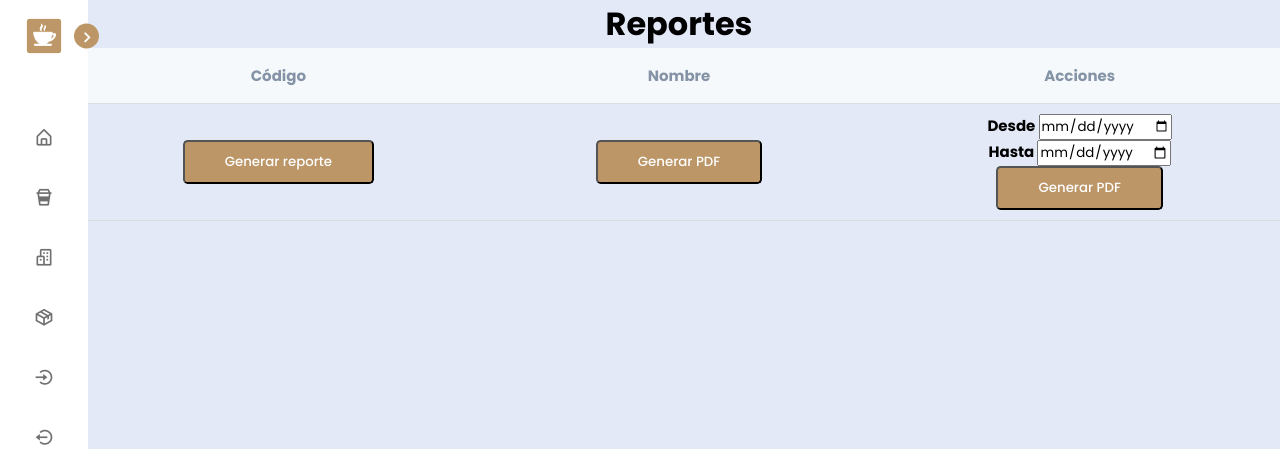
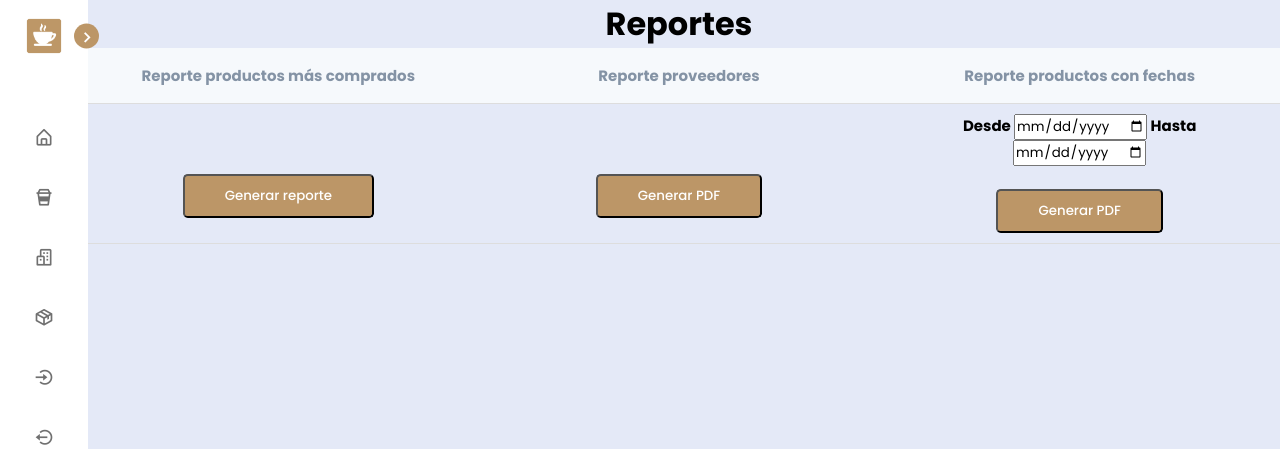
Before and after one commit to LMGP2002/ProyectoSistemaInventario, a PHP site: page /reporte.php in a window 1280 px wide. Shown: the top 449 px of the page. Run offline with PHP 8.4, Linux system fonts and the light colour scheme; a user stored in the database is signed in; data comes from the database, SQL or seed files in the repository; lists and menus that the app fills with data are empty; some libraries are stand-ins or nearby versions.

Commit message:
reportes

```diff
--- a/vista/php/reporte.php
+++ b/vista/php/reporte.php
@@ -10,9 +10,9 @@ include("layout/header.php");
     <table class="table" data-dark>
                     <thead>
                         <tr>
-                            <th>Código</th>
-                            <th>Nombre</th>
-                            <th>Acciones</th>
+                            <th>Reporte productos más comprados</th>
+                            <th>Reporte proveedores</th>
+                            <th>Reporte productos con fechas</th>
                         </tr>
                     </thead>
 
@@ -20,11 +20,16 @@ include("layout/header.php");
                     <tr>
                             <th>
                                 <form action="ReporteGrafica.php"  method="POST" target="_blank">
+                                <br>
+                                <br>
+
                                     <input type="submit" value="Generar reporte" class="btn btn-danger mt-5 mr-5 float-right" />
                                 </form>
                             </th>
                             <th>
                                 <form action="../../controlador/repor.php"  method="POST" target="_blank">
+                                <br>
+                                <br>
                                     <input type="submit" value="Generar PDF" class="btn btn-danger mt-5 mr-5 float-right" />
                                 </form>
                             </th>
@@ -35,13 +40,12 @@ include("layout/header.php");
                                             <div class="form-group">
                                                 <label for="min"data-dark>Desde</label>
                                                 <input type ="date" value="<?php echo date('y-m-d');?>" name ="desde" id="desde">
-                                            </div>
-                                        </div>
-                                        <div class="col-md-3">
-                                            <div class="form-group">
                                                 <label for="min"data-dark>Hasta</label>
                                                 <input type ="date" value="<?php echo date('y-m-d');?>" name ="hasta" id="hasta">
-                                            </div>
+
+
+                                                </div>
+                                                <br>
                                             <input type="submit" value="Generar PDF" class="btn btn-danger mt-5 mr-5 float-right" />
                                         </div>
                                     </div>
```
